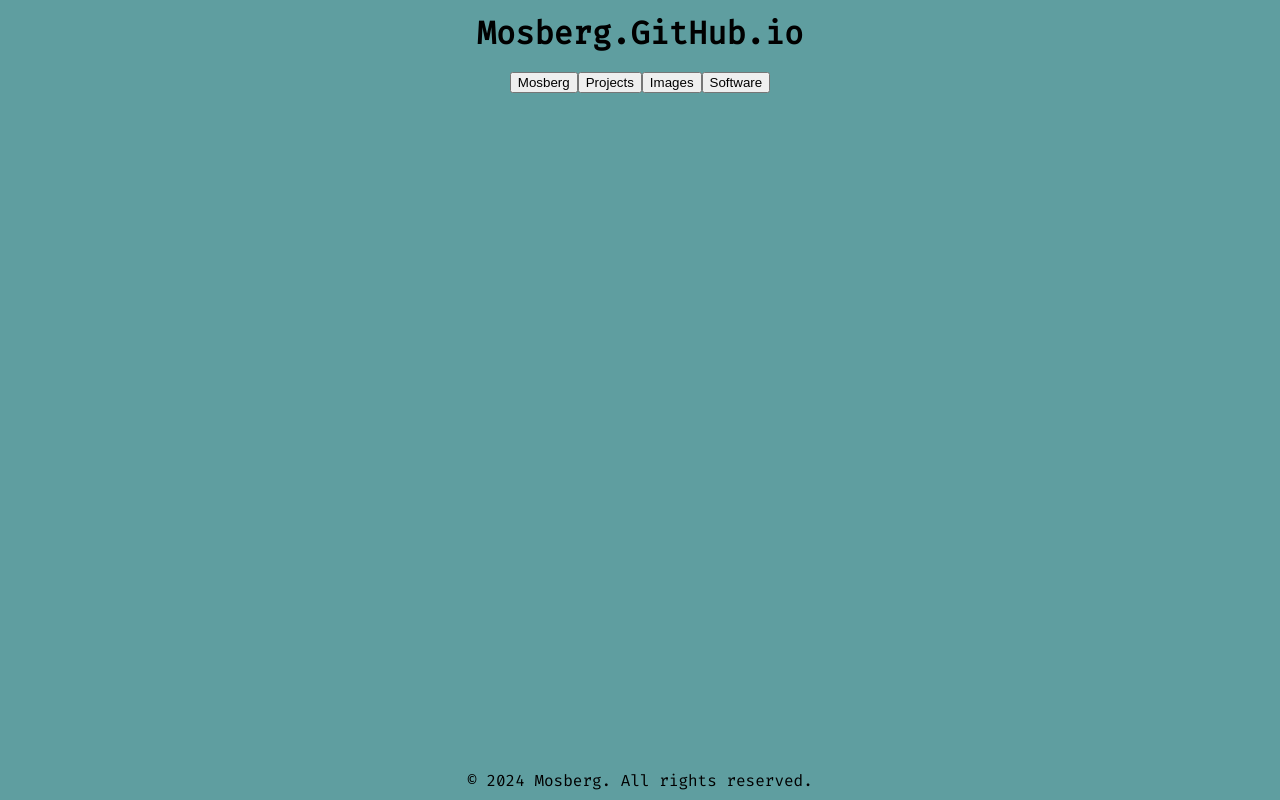
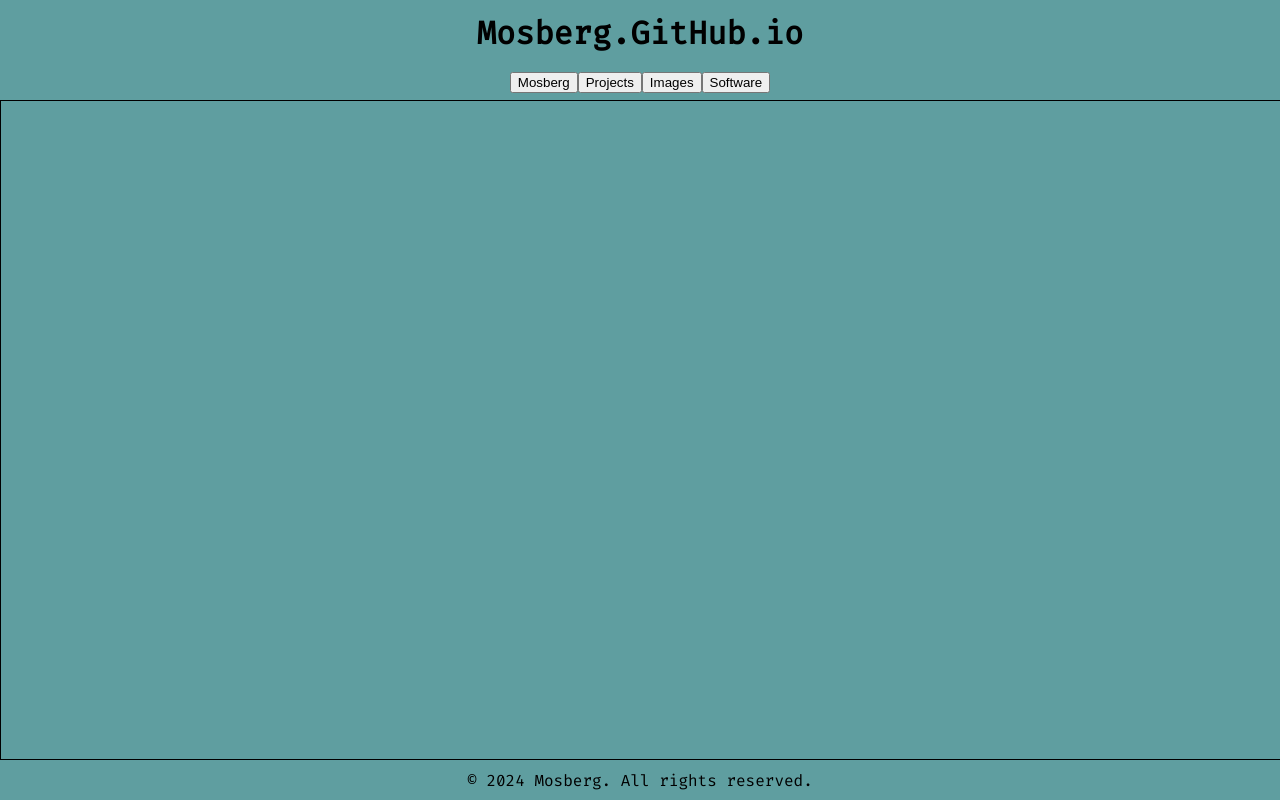
Before and after one commit to Mosberg/Mosberg.GitHub.io, a plain HTML site: page index.html in a window 1280 px wide. Drawn offline with Linux system fonts and the light colour scheme; a web font is replaced by a local one.

Commit message:
Aug 22, 2024, 10:59 AM

```diff
--- a/src/css/style.css
+++ b/src/css/style.css
@@ -43,6 +43,7 @@ main {
   justify-content: center;
   flex-direction: column;
   overflow: auto;
+  border: black solid 1px;
 }
 
 footer {
```
